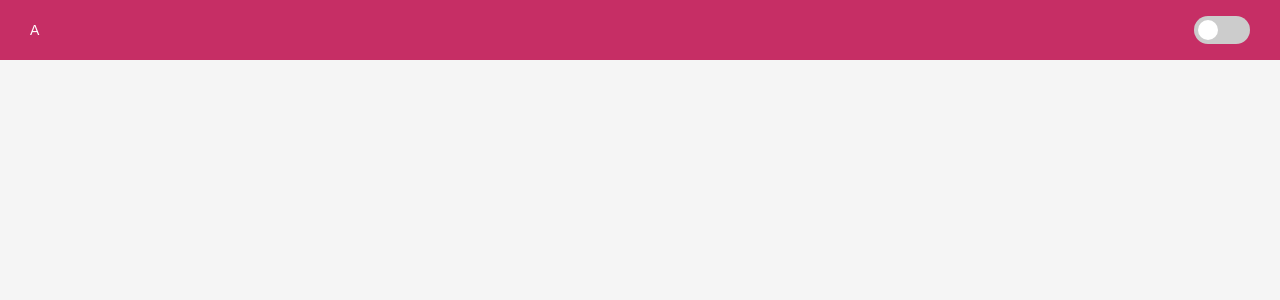
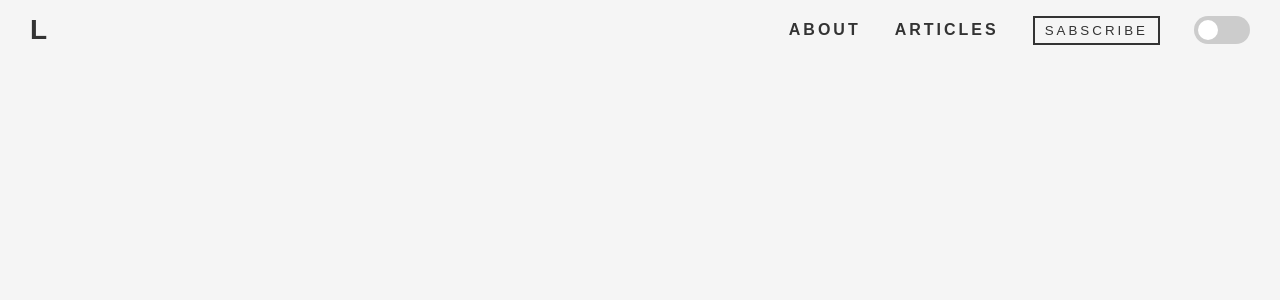
Before and after one commit to NaniasNic/Lava, a React (Vite) app: page / in a window 1280 px wide. Shown: the top 300 px of the page. Built offline with nearby package versions, Linux system fonts and the light colour scheme.

Commit message:
menu: created and modified

```diff
--- a/src/components/Header/index.tsx
+++ b/src/components/Header/index.tsx
@@ -15,7 +15,16 @@ export function Header(props: HeadingProps) {
 
     return (
         <S.Container>
-            A
+            <h1>L</h1>
+
+
+
+            <S.Menu>
+                <a href="">About</a>
+
+                <a href="">Articles</a>
+
+                <button>Sabscribe</button>
 
                 <Switch
                     onChange={props.toggleTheme}
@@ -26,6 +35,7 @@ export function Header(props: HeadingProps) {
                     offColor="#ccc"
                     onColor='#001aff'
                 />
+            </S.Menu>
         </S.Container>
     )
 }
--- a/src/components/Header/styles.ts
+++ b/src/components/Header/styles.ts
@@ -2,10 +2,38 @@ import styled from "styled-components";
 
 export const Container = styled.header`
     height: 60px;
-    background-color: ${props => props.theme.colors.primary};
     color: #fff;
     display: flex;
     align-items: center;
     justify-content: space-between;
     padding: 0 30px;
+
+    > h1 {
+        color: ${props => props.theme.colors.text};
+    }
 `;
+
+export const Menu = styled.nav`
+    display: flex;
+    justify-content: center;
+    align-items: center;
+    gap: 34px;
+
+    > a {
+        font-size: 16px;
+        text-decoration: none;
+        color: ${props => props.theme.colors.text};
+        font-weight: 700;
+        text-transform: uppercase;
+        letter-spacing: 3px;
+    }
+
+    > button {
+        padding: 5px 10px;
+        background-color: transparent;
+        text-transform: uppercase;
+        letter-spacing: 3px;
+        color: ${props => props.theme.colors.text};
+        border: 2px ${props => props.theme.colors.text} solid;
+    }
+`;
```
Lines whose indentation alone changed are shown as unchanged.
